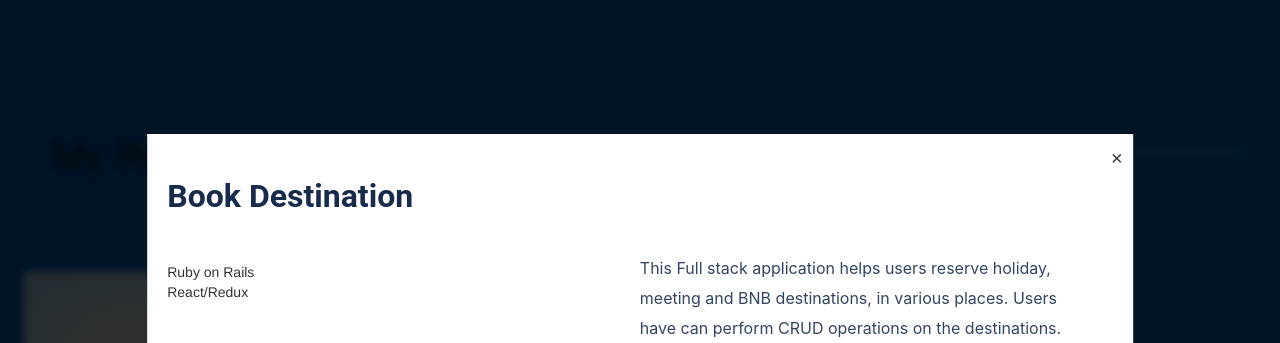
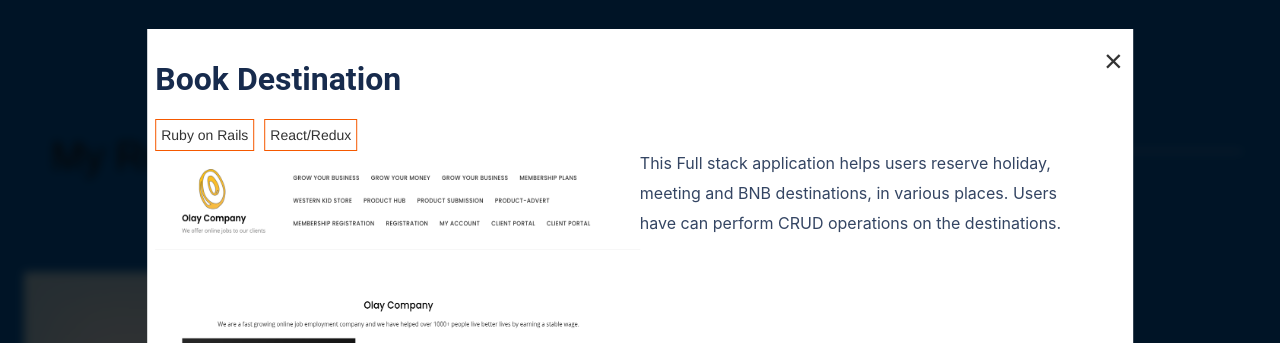
Before and after one commit to Obimbo07/Portfolio, a website: page projects.html in a window 1280 px wide. Both pictures are taken after a click on the button "See project". Shown: the top 343 px of the page. Drawn offline with nearby package versions, Linux system fonts and the light colour scheme.

Commit message:
modal fix

```diff
--- a/styles.css
+++ b/styles.css
@@ -25,8 +25,8 @@ header {
 
 .calendly-badge-widget {
   bottom: 78px !important;
-  right: -9px !important;
-  width: 34%;
+  right: 41px !important;
+  width: 41%;
 }
 
 li {
@@ -792,7 +792,7 @@ fieldset {
   transition: transform 0.5s ease;
   cursor: pointer;
 }
-
+/* Modal Content */
 #modalOverlay {
   display: none;
   position: fixed;
@@ -814,22 +814,30 @@ fieldset {
   font-size: 32px;
   line-height: 44px;
 }
+#modalTechnologies {
+  display: flex;
+  gap: 10px;
+}
+
+#modalTechnologies li {
+  border: 1px solid #f55900;
+  padding: 5px;
+}
+
 
 #modalContent {
   display: flex;
-  flex-direction: column;
-  gap: 10px;
+  gap: 8px;
   background-color: #fff;
-  padding: 20px;
+  padding: 8px;
   position: absolute;
   top: 50%;
   left: 50%;
   width: 77%;
   transform: translate(-50%, -50%);
-  height: 38em;
-  overflow: auto;
-  flex-direction: column;
-  justify-content: space-between;
+  height: 53em;
+  overflow: scroll;
+  flex-direction: column;
 }
 
 .project-img {
@@ -845,7 +853,7 @@ fieldset {
   position: absolute;
   top: 10px;
   right: 10px;
-  font-size: 20px;
+  font-size: 32px;
   cursor: pointer;
 }
 
@@ -882,12 +890,17 @@ fieldset {
 #linkflex a {
   background: #ff6b00;
   width: 125px;
-  height: 24px;
+  height: 40px;
   padding: 10px;
   color: #fff;
   display: flex;
   flex-direction: row;
   gap: 10px;
+}
+
+#linkflex a img {
+  width: 17px;
+  height: 17px;
 }
 
 .errMsgAdd {
```
Also changed, not shown: index.html (+2 -1 lines).
